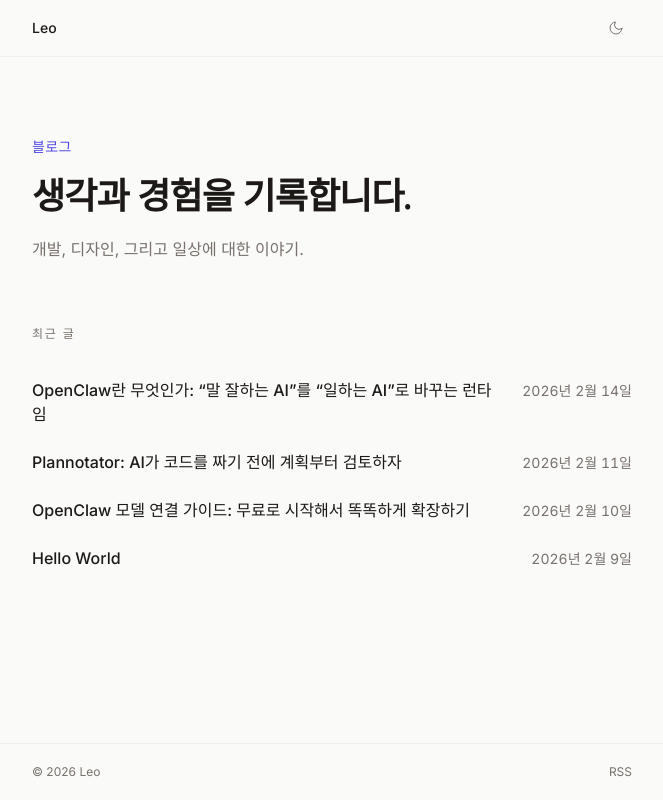
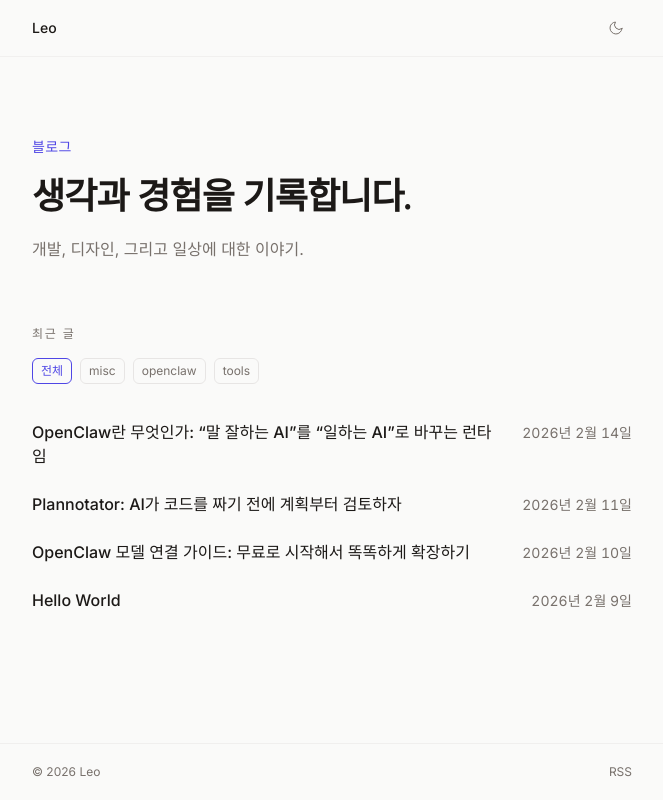
Before and after one commit to devori/blog, a Next.js app: page / in a window 1280 px wide. Shown: the whole page, without its empty margins (308-971 px from the left). Built offline with nearby package versions, Linux system fonts and the light colour scheme; no server answers.

Commit message:
Add post tags + tag filter on home

```diff
--- a/app/page.tsx
+++ b/app/page.tsx
@@ -3,8 +3,20 @@ import { getAllPosts } from '@/lib/posts';
 import Nav from '@/components/nav';
 import Footer from '@/components/footer';
 
-export default function Home() {
+export default function Home({
+  searchParams,
+}: {
+  searchParams?: { tag?: string };
+}) {
   const posts = getAllPosts();
+  const selectedTag = searchParams?.tag;
+  const filteredPosts = selectedTag
+    ? posts.filter((p) => p.tags?.includes(selectedTag))
+    : posts;
+
+  const allTags = Array.from(
+    new Set(posts.flatMap((p) => p.tags || []))
+  ).sort((a, b) => a.localeCompare(b));
 
   return (
     <div className="min-h-screen flex flex-col">
@@ -24,18 +36,48 @@ export default function Home() {
       {/* Posts */}
       <main className="max-w-[640px] w-full mx-auto px-5 pb-24 flex-1">
         <div className="animate-fade-up stagger-2">
-          <h2 className="text-xs font-medium text-muted uppercase tracking-[0.15em] mb-6">
+          <h2 className="text-xs font-medium text-muted uppercase tracking-[0.15em] mb-4">
             최근 글
           </h2>
+
+          {allTags.length > 0 && (
+            <div className="flex flex-wrap gap-2 mb-6">
+              <Link
+                href="/"
+                className={`text-xs px-2 py-1 rounded-md border transition-colors ${
+                  !selectedTag
+                    ? 'border-accent text-accent'
+                    : 'border-border text-muted hover:text-foreground'
+                }`}
+              >
+                전체
+              </Link>
+              {allTags.map((tag) => (
+                <Link
+                  key={tag}
+                  href={`/?tag=${encodeURIComponent(tag)}`}
+                  className={`text-xs px-2 py-1 rounded-md border transition-colors ${
+                    selectedTag === tag
+                      ? 'border-accent text-accent'
+                      : 'border-border text-muted hover:text-foreground'
+                  }`}
+                >
+                  {tag}
+                </Link>
+              ))}
+            </div>
+          )}
         </div>
 
         <div className="space-y-0">
-          {posts.length === 0 ? (
+          {filteredPosts.length === 0 ? (
             <p className="text-muted py-20 text-center text-sm">
-              아직 작성된 글이 없습니다.
+              {selectedTag
+                ? `"${selectedTag}" 태그 글이 없습니다.`
+                : '아직 작성된 글이 없습니다.'}
             </p>
           ) : (
-            posts.map((post, index) => (
+            filteredPosts.map((post, index) => (
               <article
                 key={post.slug}
                 className={`animate-fade-up stagger-${Math.min(index + 3, 6)}`}
--- a/lib/posts.ts
+++ b/lib/posts.ts
@@ -8,6 +8,7 @@ export interface PostData {
   slug: string;
   title: string;
   date: string;
+  tags: string[];
   excerpt?: string;
   content: string;
 }
@@ -29,10 +30,13 @@ export function getAllPosts(): PostData[] {
       const rawDate = (data as any).date;
       const date = normalizeDate(rawDate);
 
+      const tags = normalizeTags((data as any).tags);
+
       return {
         slug,
         title: data.title || slug,
         date,
+        tags,
         excerpt: data.excerpt || '',
         content,
       };
@@ -65,6 +69,23 @@ function normalizeDate(value: unknown): string {
   }
 }
 
+function normalizeTags(value: unknown): string[] {
+  if (!value) return [];
+  if (Array.isArray(value)) {
+    return value
+      .map((v) => String(v).trim())
+      .filter(Boolean);
+  }
+  if (typeof value === 'string') {
+    // allow "tag1, tag2" shorthand
+    return value
+      .split(',')
+      .map((s) => s.trim())
+      .filter(Boolean);
+  }
+  return [String(value)].map((s) => s.trim()).filter(Boolean);
+}
+
 export function getPostBySlug(slug: string): PostData | null {
   try {
     const fullPath = path.join(postsDirectory, `${slug}.md`);
@@ -74,10 +95,13 @@ export function getPostBySlug(slug: string): PostData | null {
     const rawDate = (data as any).date;
     const date = normalizeDate(rawDate);
 
+    const tags = normalizeTags((data as any).tags);
+
     return {
       slug,
       title: data.title || slug,
       date,
+      tags,
       excerpt: data.excerpt || '',
       content,
     };
--- a/package.json
+++ b/package.json
@@ -23,6 +23,7 @@
     "@types/node": "^20",
     "@types/react": "^19",
     "@types/react-dom": "^19",
+    "chrome-devtools-mcp": "^0.17.0",
     "eslint": "^9",
     "eslint-config-next": "16.1.6",
     "tailwindcss": "^4",
--- a/posts/hello-world.md
+++ b/posts/hello-world.md
@@ -2,6 +2,7 @@
 title: "Hello World"
 date: "2026-02-09"
 excerpt: "첫 번째 블로그 포스트입니다. 이 블로그를 시작하게 된 이유와 앞으로의 계획을 이야기합니다."
+tags: ["misc"]
 ---
 
 # 안녕하세요!
--- a/posts/openclaw-model-setup.md
+++ b/posts/openclaw-model-setup.md
@@ -2,6 +2,7 @@
 title: "OpenClaw 모델 연결 가이드: 무료로 시작해서 똑똑하게 확장하기"
 date: "2026-02-10"
 excerpt: "Gemini 무료 티어를 메인으로 쓰면서, 필요할 때만 Claude Opus로 전환하는 스마트한 AI 비서 세팅법"
+tags: ["openclaw"]
 ---
 
 AI 비서를 본격적으로 사용하기 시작하면 피할 수 없는 고민이 있다. 바로 **'성능'**과 **'비용'**의 균형이다.
--- a/posts/openclaw-what-is.md
+++ b/posts/openclaw-what-is.md
@@ -2,6 +2,7 @@
 title: "OpenClaw란 무엇인가: “말 잘하는 AI”를 “일하는 AI”로 바꾸는 런타임"
 date: 2026-02-14
 excerpt: "질문하면 답은 잘 나온다. 그런데 “그 다음”이 없다. 실행은 결국 사람이 한다. 파일을 열고, 앱을 켜고, 캘린더를 확인하고, 정리해서 공유한다."
+tags: ["openclaw"]
 ---
 
 > Note: 이 글은 OpenClaw를 “설정 가이드”가 아니라 “개념/가능성 분석”으로 소개합니다. 연결/모델 설정은 먼저 [OpenClaw 모델 연결 가이드](https://blog.devori.app/posts/openclaw-model-setup)를 참고하세요.
--- a/posts/plannotator-ai-coding-review.md
+++ b/posts/plannotator-ai-coding-review.md
@@ -2,6 +2,7 @@
 title: "Plannotator: AI가 코드를 짜기 전에 계획부터 검토하자"
 date: "2026-02-11"
 excerpt: "Claude Code의 계획을 시각적으로 리뷰하고, 승인하거나 피드백을 보내는 도구. 그리고 이 도구의 미래에 대한 생각."
+tags: ["tools"]
 ---
 
 AI 코딩 에이전트를 쓰다 보면 한 번쯤 이런 경험을 한다.
```
Also changed, not shown: 1 other file (tests, documents, lock files or other folders).
